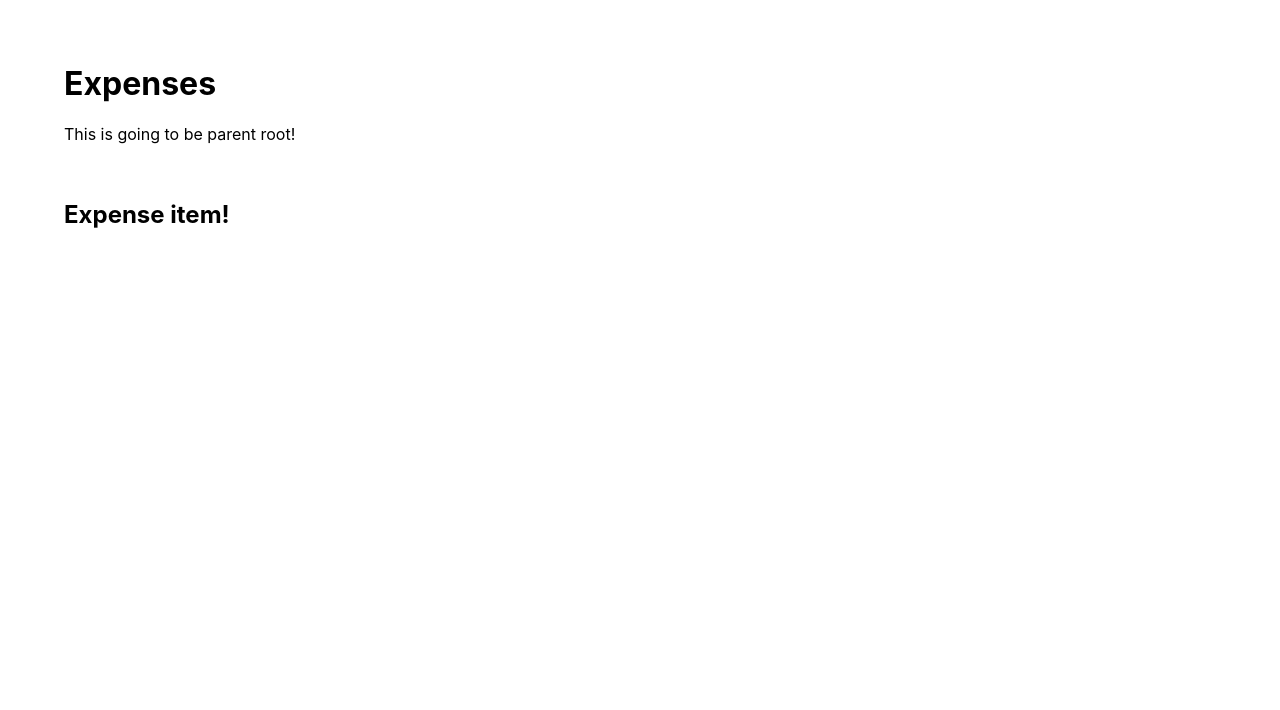
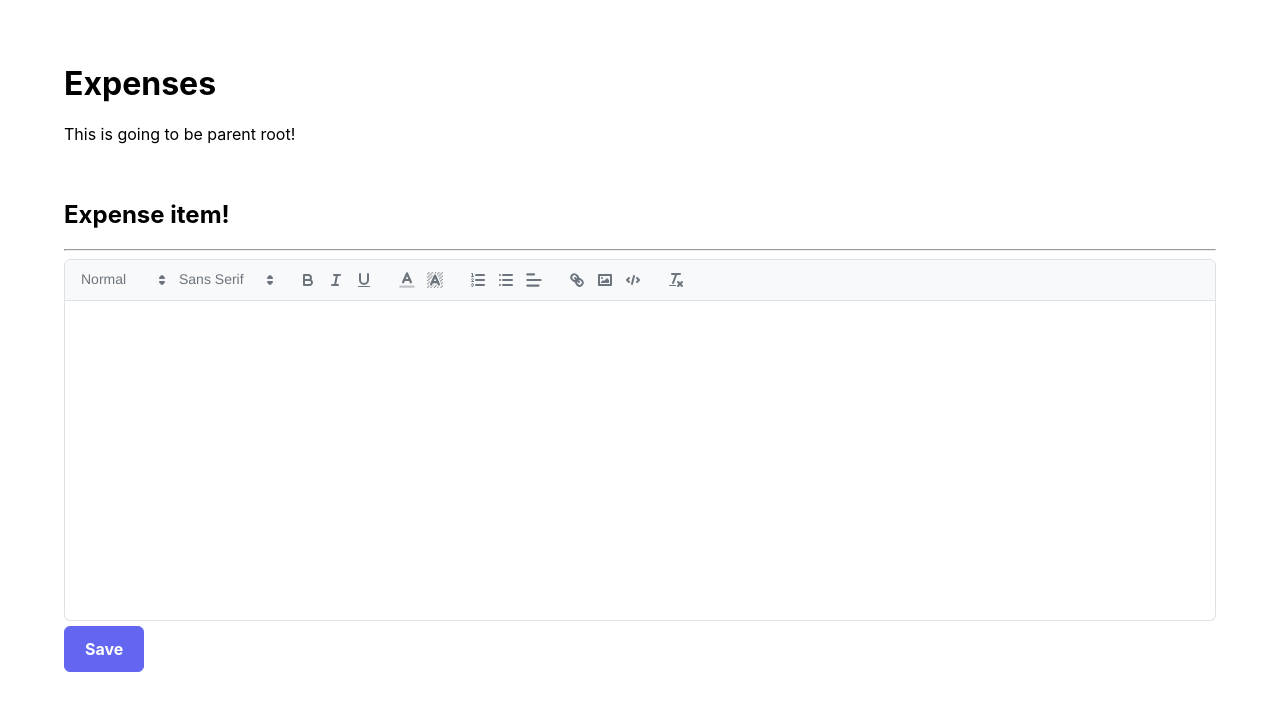
Before and after one commit to FilipPandi/react-exercises, a React (Create React App) app: page / in a window 1280 px wide. Shown: the top 710 px of the page. Built offline with nearby package versions, Linux system fonts and the light colour scheme.

Commit message:
Add text editor, add proxying to server.

```diff
--- a/package.json
+++ b/package.json
@@ -6,8 +6,14 @@
     "@testing-library/jest-dom": "^5.16.5",
     "@testing-library/react": "^13.4.0",
     "@testing-library/user-event": "^13.5.0",
+    "@types/react-edit-text": "^5.0.1",
+    "axios": "^1.3.4",
+    "primeicons": "^6.0.1",
+    "primereact": "^9.2.1",
+    "quill": "^1.3.7",
     "react": "^18.2.0",
     "react-dom": "^18.2.0",
+    "react-edit-text": "^5.1.0",
     "react-scripts": "5.0.1",
     "web-vitals": "^2.1.4"
   },
--- a/src/App.js
+++ b/src/App.js
@@ -1,4 +1,6 @@
 import ExpenseItem from "./components/ExpenseItem";
+import TextEditor from "./components/TextEditor";
+
 function App() {
     return (
         <div>
@@ -6,6 +8,9 @@ function App() {
             <p>This is going to be parent root!</p>
             <br/>
             <ExpenseItem/>
+
+            <hr/>
+            <TextEditor/>
         </div>
     );
 }
--- /dev/null
+++ b/src/components/TextEditor.js
@@ -0,0 +1,50 @@
+import React, {useCallback, useRef, useState} from "react";
+import {Toast} from "primereact/toast";
+import 'primereact/resources/themes/arya-green/theme.css'
+
+import {Editor} from 'primereact/editor';
+import {Button} from "primereact/button";
+import axios from "axios";
+
+function TextEditor() {
+    const [text, setText] = useState('');
+    const toastRef = useRef();
+
+    let textModel1 = {
+        id: 1,
+        text: ''
+    };
+
+    const handleChange = (event) => {
+        setText(event.target.value);
+        textModel1.text = text;
+    };
+
+    const save = useCallback(async () => {
+        console.log("Saving!" + textModel1.text)
+        await axios.post("/text/save", textModel1);
+    }, [textModel1]);
+
+    const handleSave = useCallback((e) => {
+        e.preventDefault()
+        if (text) {
+            textModel1.text = text;
+            save();
+            toastRef.current.show({severity: 'info', summery: 'success', detail: 'Saved text: ' + text });
+        } else {
+            toastRef.current.show({severity: 'error', summery: 'error', detail: 'Value empty!'});
+        }
+    }, [save]);
+
+    return(
+        <div>
+            <Toast ref={toastRef}/>
+                <Editor value={textModel1.text} name={text} onChange={handleChange} style={{ height: '320px' }} />
+
+                <Button type="submit" style={{marginTop: '5px'}} label="Save" onClick={handleSave} value={"Submit"} />
+
+        </div>
+    );
+}
+
+export default TextEditor;
--- a/src/index.js
+++ b/src/index.js
@@ -4,5 +4,11 @@ import ReactDOM from 'react-dom/client';
 import './index.css'
 import App from './App';
 
+
+import "primereact/resources/themes/lara-light-indigo/theme.css";
+import "primereact/resources/primereact.min.css";
+import "primeicons/primeicons.css";
+
+
 const root = ReactDOM.createRoot(document.getElementById('root'));
 root.render(<App/>);
```
Also changed, not shown: src/setupProxy.js (added, +12 -0 lines), 1 other file (tests, documents, lock files or other folders).
